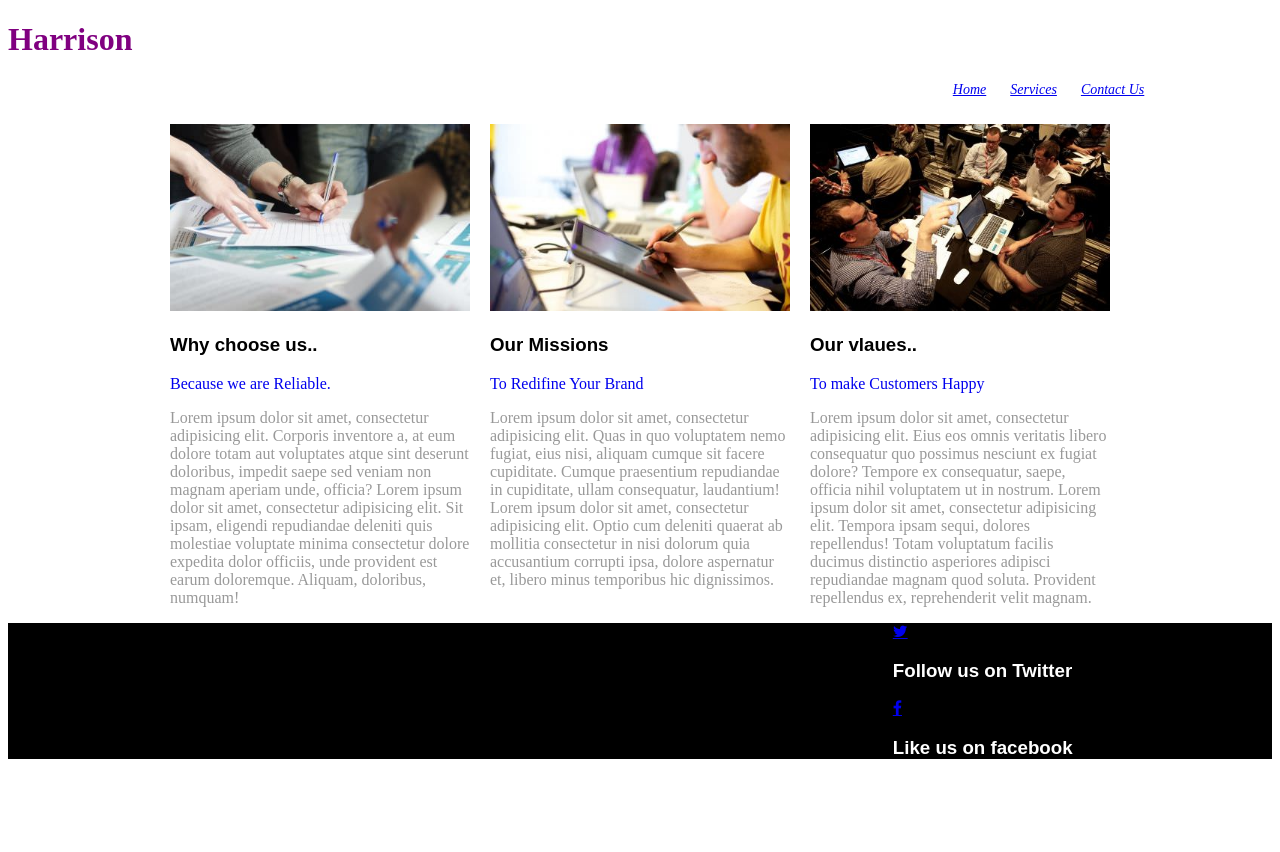
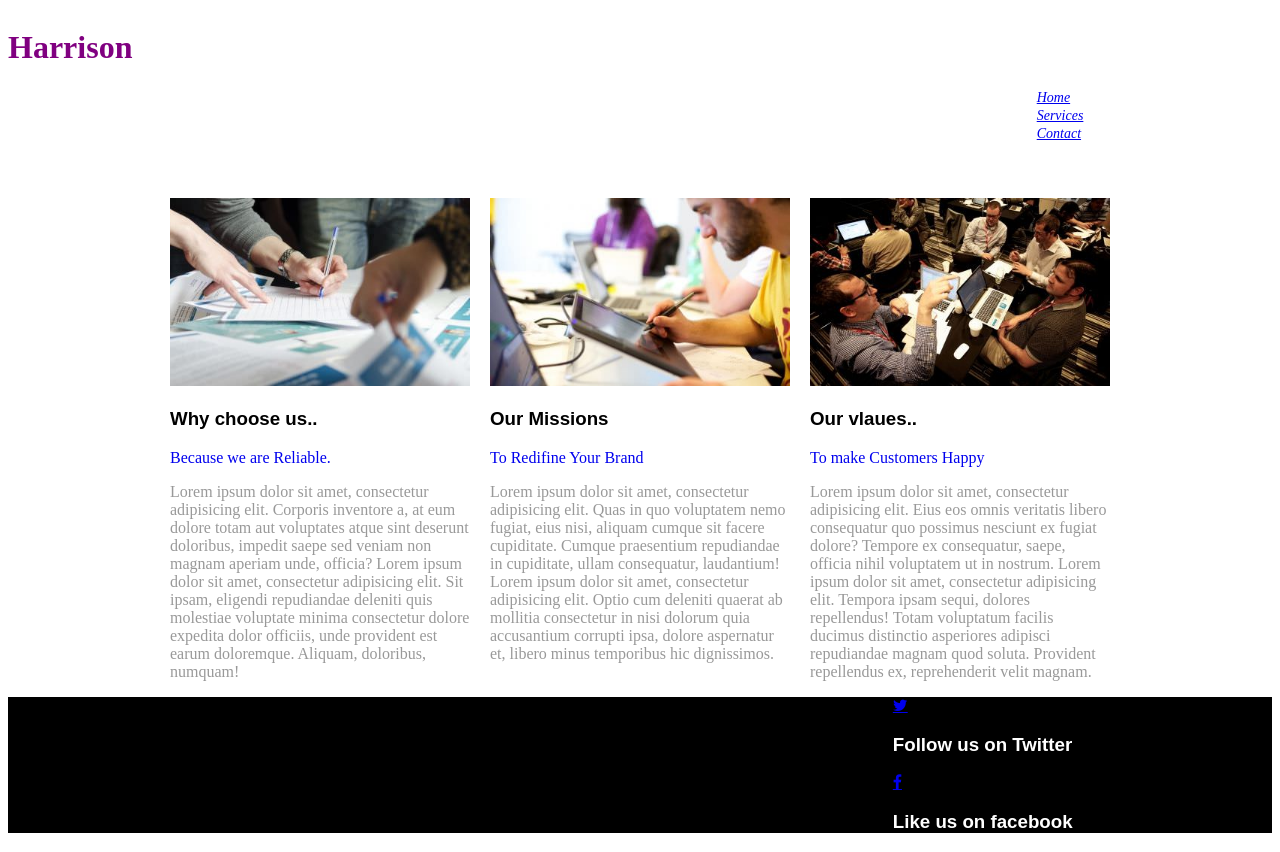
Before and after one commit to vinodkalamati/assignment1, a plain HTML site: page second.html in a window 1280 px wide. Before the commit the page ends 800 px from the top, so only its background shows below. Drawn offline with Linux system fonts and the light colour scheme.

Commit message:
harrison

```diff
--- a/second.html
+++ b/second.html
@@ -14,13 +14,15 @@
 			<ul>
 				<li><a href="#">Home</a></li>
 				<li><a href="third.html">Services</a></li>
-				<li><a href="#">Contact Us</li>
+				<li><a href="#">Contact</li>
 			</ul>
 		</nav>
 	</header>
 </div>
 </head>
 <body>
+
+
 
 
 
--- a/secstyle.css
+++ b/secstyle.css
@@ -4,11 +4,9 @@ background: white;
 color: black;
 text-shadow: none;
 border-color: grey;
-border:1px;
-position: sticky;
 }
 header{
-	position: sticky;
+	position: fixed;
 }
 nav.navigation{
 
@@ -19,9 +17,8 @@ p{
 }
 
 nav li{
-	list-style: inline;
 	display: inline;
-	padding-left: 20px;
+	padding-left: 280px;
 	font-style: italic;
 	font-size: 14px;
 	text-decoration: none;
@@ -49,3 +46,7 @@ footer{
 footer h3{
 	color:white;
 }
+.container_12{
+	padding-top: 180px;
+
+}
--- a/thirdstyle.css
+++ b/thirdstyle.css
@@ -6,6 +6,7 @@ text-shadow: none;
 border-color: grey;
 border:1px;
 }
+
 .hero{
 	background-image: url("hero.jpeg");
 	height: 50%;
```
